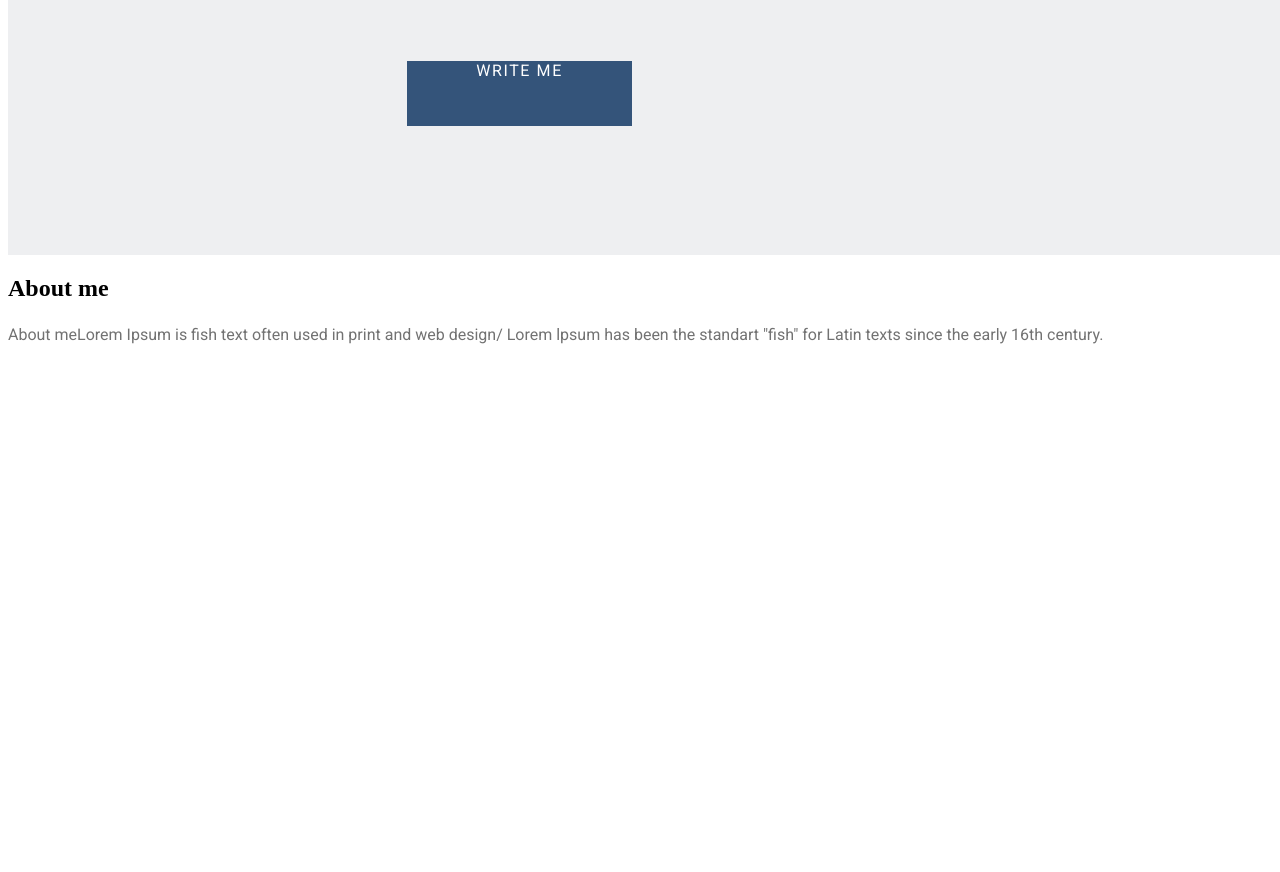
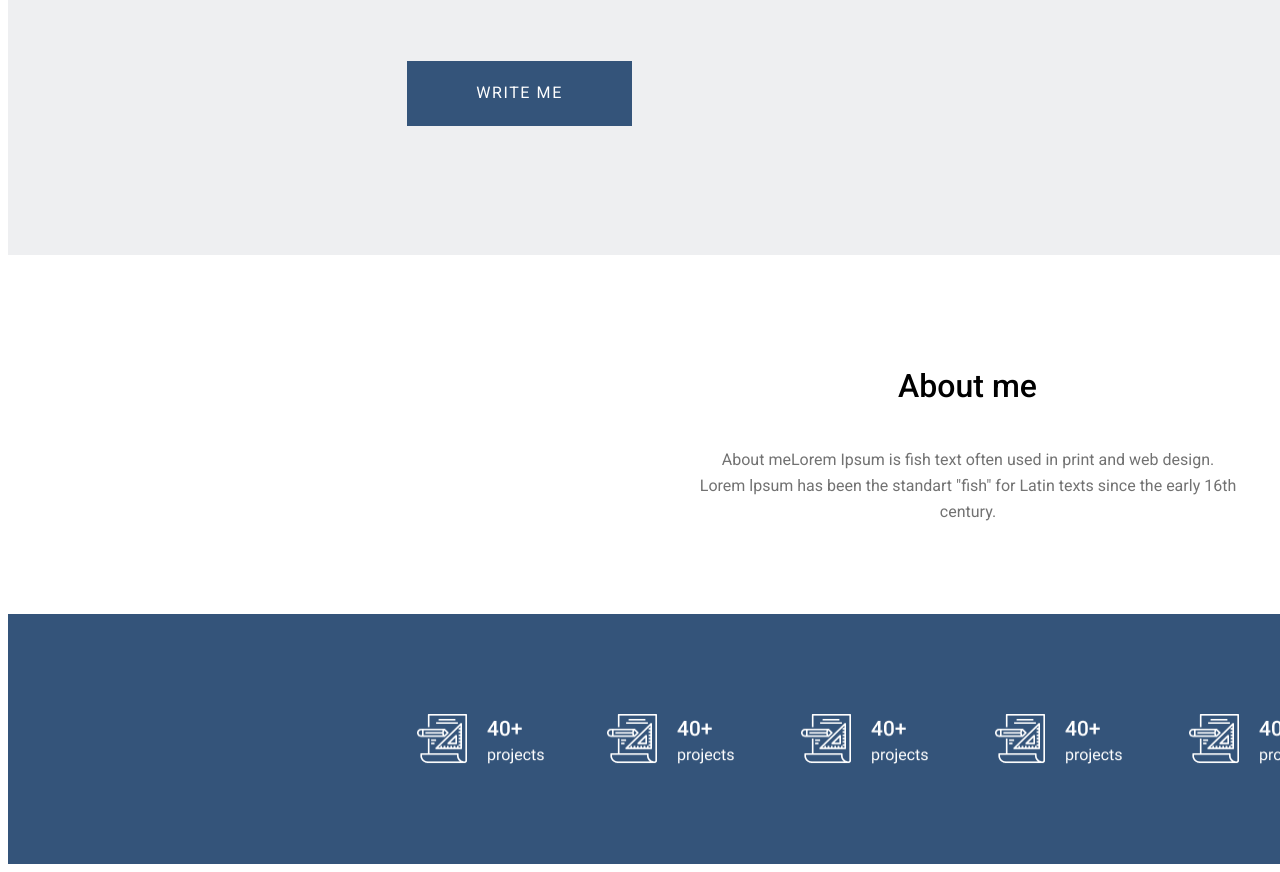
Before and after one commit to Nickolas7711/Lesson6, a plain HTML site: page index.html in a window 1280 px wide. Shown: the part 453-1325 px from the top of the page. Before the commit the page ends 817 px from the top, so only its background shows below. Drawn offline with Linux system fonts and the light colour scheme.

Commit message:
adding numbers_item

```diff
--- a/index.html
+++ b/index.html
@@ -28,8 +28,17 @@
             <a href="#" class="text_button">WRITE ME</div></a>
         </div>
         <div class="about_me">
-            <h2>About me</h2>
-            <p>About meLorem Ipsum is fish text often used in print and web design/ Lorem lpsum has been the standart "fish" for Latin texts since the early 16th century.</p>
+            <h2 class="about_me_h2">About me</h2>
+            <p class="about_me_lorem">About meLorem Ipsum is fish text often used in print and web design. Lorem lpsum has been the standart "fish" for Latin texts since the early 16th century.</p>
+        </div>
+        <div class="numbers">
+            <img class="numbers_item1" src="./images/numbers__item.png" alt="numbers_item1">
+            <img class="numbers_item2" src="./images/numbers__item.png" alt="numbers_item2">
+            <img class="numbers_item3" src="./images/numbers__item.png" alt="numbers_item3">
+            <img class="numbers_item4" src="./images/numbers__item.png" alt="numbers_item4">
+            <img class="numbers_item5" src="./images/numbers__item.png" alt="numbers_item5">
+            <img class="numbers_item6" src="./images/numbers__item.png" alt="numbers_item6">
+
         </div>
     </div>
 </body>
--- a/styles/style.css
+++ b/styles/style.css
@@ -1,11 +1,4 @@
-p{
-font-family: 'Roboto';
-font-style: normal;
-font-weight: 400;
-font-size: 16px;
-line-height: 26px;
-color: #727272;
-}
+
 
 .desktop {
 width: 1920px;
@@ -31,7 +24,14 @@ font-size: 16px;
 line-height: 26px;
 letter-spacing: 0.1em;
 color: #34547A;
+text-decoration: none;
 
+}
+
+.homepage:hover, .about-author:hover, .works:hover, .process:hover, .contact:hover, .text_button:hover{
+text-decoration-line: underline;
+text-decoration-color:aqua;
+text-decoration-thickness: 3px;
 }
 
 .about-author{
@@ -42,6 +42,7 @@ font-weight: 400;
 font-size: 16px;
 line-height: 26px;
 letter-spacing: 0.1em;
+text-decoration: none;
 color: #000000;
 
 }
@@ -54,6 +55,7 @@ font-weight: 400;
 font-size: 16px;
 line-height: 26px;
 letter-spacing: 0.1em;
+text-decoration: none;
 color: #000000;
 
 }
@@ -66,6 +68,7 @@ font-weight: 400;
 font-size: 16px;
 line-height: 26px;
 letter-spacing: 0.1em;
+text-decoration: none;
 color: #000000;
 
 }
@@ -78,6 +81,7 @@ font-weight: 400;
 font-size: 16px;
 line-height: 26px;
 letter-spacing: 0.1em;
+text-decoration: none;
 color: #000000;
 }
 
@@ -95,33 +99,143 @@ color: #000000;
 }
 
 .lorem-text{
-margin-top: 60px;
 width: 540px;
 height: 67px;
 padding-left: 400px;
+padding-top: 60px;
+}
+
+.lorem-text p{
+font-family: 'Roboto';
+font-style: normal;
+font-weight: 400;
+font-size: 16px;
+line-height: 26px;
+
+color: #727272;
 }
 
 .restangle2{
+display: flex;
 width: 225px;
 height: 65px;
 margin-top: 65px;
 margin-left: 399px;
-top: 494px;
 text-align: center;
 background: #34547A;
 }
 
+.restangle2 a{
+color: #FFFFFF;
+}
+
 .text_button{
+width: 143px;
+height: 26px;
+padding-top: 19px;
+padding-left: 41px;
 font-family: 'Roboto';
 font-style: normal;
 font-weight: 400;
 font-size: 16px;
-padding-top: 19px;
-text-align: center;
+line-height: 26px;
 letter-spacing: 0.1em;
 text-decoration: none;
-text-decoration: none;
 }
-.restangle2 a{
-color: #FFFFFF;
+
+.about_me{
+width: 540px;
+height: 147px;
+margin-left: 690px;
+margin-top: 112px;
+margin-bottom: 0px;
 }
+
+.about_me_h2{
+width: 403px;
+height: 30px;
+margin-left: 68px;
+margin-top: 0px;
+margin-bottom: 0px;
+font-family: 'Roboto';
+font-style: normal;
+font-weight: 500;
+font-size: 32px;
+line-height: 38px;
+text-align: center;
+color: #000000;
+}
+
+.about_me_lorem{
+width: 540px;
+height: 67px;
+margin-left: 0px;
+margin-top: 50px;
+}
+
+.about_me_lorem{
+width: 540px;
+height: 67px;
+margin-left: 0px;
+margin-top: 50px;
+margin-bottom: 0px;
+font-family: 'Roboto';
+font-style: normal;
+font-weight: 400;
+font-size: 16px;
+line-height: 26px;
+text-align: center;
+color: #727272;
+}
+
+.numbers{
+display: block;
+width: 1920px;
+height: 250px;
+margin-left: 0px;
+margin-top: 100px;
+background: #34547A;
+
+}
+
+.numbers_item1{
+width: 141px;
+height: 50px;
+margin-left: 409px;
+margin-top: 100px;
+}
+
+.numbers_item2{
+width: 141px;
+height: 50px;
+margin-left: 45px;
+margin-top: 100px;
+}
+
+.numbers_item3{
+width: 141px;
+height: 50px;
+margin-left: 49px;
+margin-top: 100px;
+}
+
+.numbers_item4{
+width: 141px;
+height: 50px;
+margin-left: 49px;
+margin-top: 100px;
+}
+
+.numbers_item5{
+width: 141px;
+height: 50px;
+margin-left: 49px;
+margin-top: 100px;
+}
+
+.numbers_item6{
+width: 141px;
+height: 50px;
+margin-left: 49px;
+margin-top: 100px;
+}
```
Also changed, not shown: images/numbers__item.png (added).
